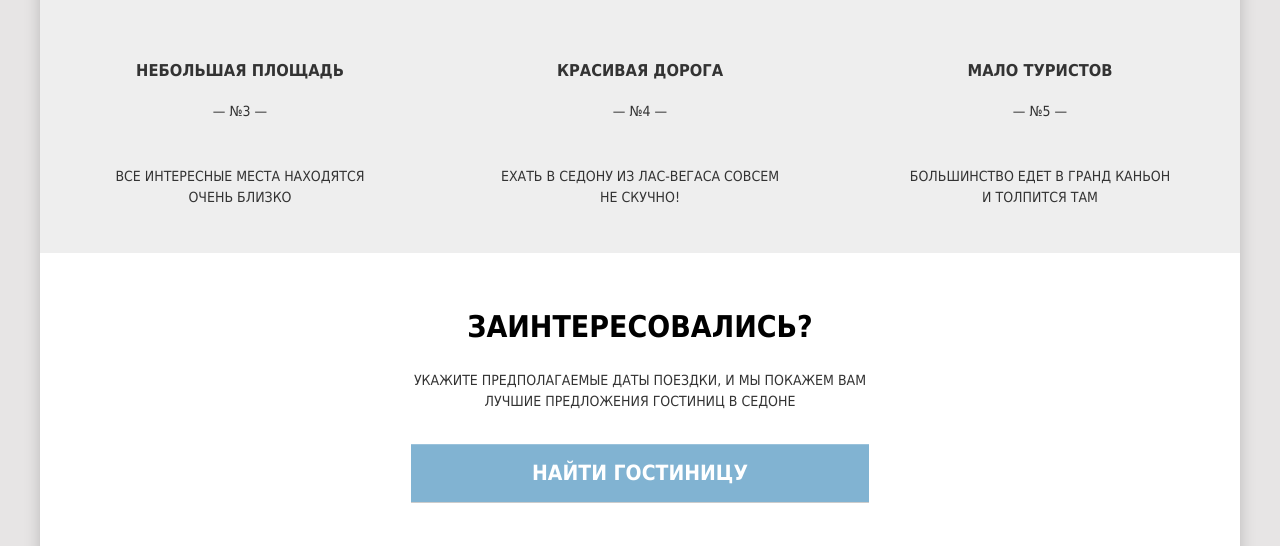
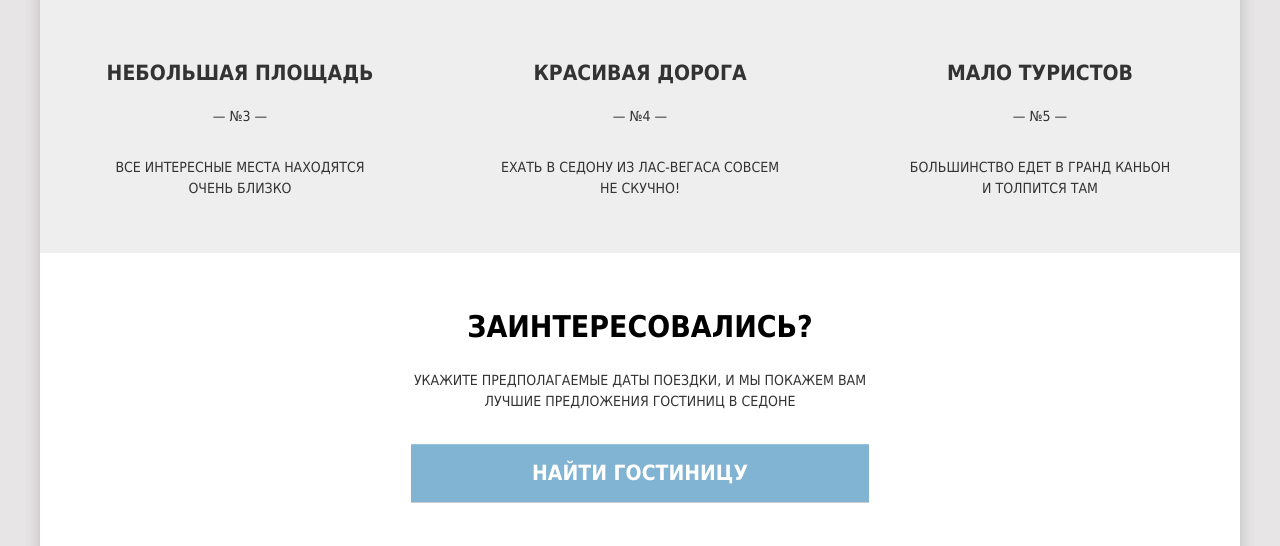
Before and after one commit to htmlacademy-adaptive/2050153-sedona-27, a plain HTML site: page 5/index.html in a window 1280 px wide. Shown: the part 1619-2165 px from the top of the page. Drawn offline with Linux system fonts and the light colour scheme.

Commit message:
:heavy_check_mark: Сборка #5

```diff
--- a/5/css/style.css
+++ b/5/css/style.css
@@ -654,23 +654,6 @@
   }
 }
 
-.advantages__title--with-number {
-  margin-top: 24px;
-  margin-bottom: 20px;
-}
-@media (min-width: 768px) {
-  .advantages__title--with-number {
-    margin-top: 52px;
-    width: 190px;
-  }
-}
-@media (min-width: 1200px) {
-  .advantages__title--with-number {
-    margin-top: 63px;
-    width: 300px;
-  }
-}
-
 .advantages__number {
   text-align: center;
   text-transform: uppercase;
@@ -735,20 +718,6 @@
 }
 @media (min-width: 1200px) {
   .advantages__description--reasons {
-    width: 300px;
-  }
-}
-
-.advantages__description--with-number {
-  margin-bottom: 24px;
-}
-@media (min-width: 768px) {
-  .advantages__description--with-number {
-    width: 190px;
-  }
-}
-@media (min-width: 1200px) {
-  .advantages__description--with-number {
     width: 300px;
   }
 }
@@ -1086,6 +1055,49 @@
 @media (min-width: 1200px) {
   .advantages-with-numbers__item:not(:last-child) {
     border: none;
+  }
+}
+
+.advantages-with-numbers__title {
+  margin: 0;
+  margin-top: 24px;
+  margin-bottom: 20px;
+  font-weight: 700;
+  font-size: 18px;
+  line-height: 26px;
+  text-align: center;
+  text-transform: uppercase;
+  width: 284px;
+}
+@media (min-width: 768px) {
+  .advantages-with-numbers__title {
+    margin-top: 52px;
+    width: 150px;
+    font-size: 21px;
+  }
+}
+@media (min-width: 1200px) {
+  .advantages-with-numbers__title {
+    margin-top: 63px;
+    width: 300px;
+  }
+}
+
+.advantages-with-numbers__description {
+  text-align: center;
+  text-transform: uppercase;
+  width: 284px;
+  margin: 0;
+  margin-bottom: 24px;
+}
+@media (min-width: 768px) {
+  .advantages-with-numbers__description {
+    width: 190px;
+  }
+}
+@media (min-width: 1200px) {
+  .advantages-with-numbers__description {
+    width: 300px;
   }
 }
 
@@ -1454,6 +1466,17 @@
   width: 280px;
   min-height: 58px;
   margin: 17px 20px 0;
+}
+@media (min-width: 768px) {
+  .feedback-form__button--sent-form {
+    width: 324px;
+  }
+}
+@media (min-width: 1200px) {
+  .feedback-form__button--sent-form {
+    width: 384px;
+    margin-left: 96px;
+  }
 }
 
 .feedback-form__information {
@@ -1747,18 +1770,6 @@
   cursor: pointer;
 }
 
-@media (min-width: 768px) {
-  .form-group__button--sent-form {
-    width: 324px;
-  }
-}
-@media (min-width: 1200px) {
-  .form-group__button--sent-form {
-    width: 384px;
-    margin-left: 96px;
-  }
-}
-
 .form-group__button--phone {
   background-image: url(../img/phone-icon.svg);
 }
@@ -2177,12 +2188,12 @@
   }
 }
 
-.photos-catalog__likes--icon {
+.photos-catalog__icon {
   margin-right: 9px;
   color: rgba(0, 0, 0, 0.3);
 }
 @media (min-width: 1200px) {
-  .photos-catalog__likes--icon {
+  .photos-catalog__icon {
     color: #FFFFFF;
   }
 }
--- a/5/index.html
+++ b/5/index.html
@@ -109,20 +109,20 @@
           <li class="advantages__item advantages-with-numbers">
             <ul class="advantages-with-numbers__list">
               <li class="advantages-with-numbers__item advantages-with-numbers__item--area">
-                <h3 class="advantages__title--with-number">Небольшая площадь</h3>
+                <h3 class="advantages-with-numbers__title">Небольшая площадь</h3>
                 <span class="advantages__number">&mdash; №3 &mdash;</span>
-                <p class="advantages__description--with-number">Все интересные места находятся очень&nbsp;близко</p>
+                <p class="advantages-with-numbers__description">Все интересные места находятся очень&nbsp;близко</p>
               </li>
               <li class="advantages-with-numbers__item advantages-with-numbers__item--road">
-                <h3 class="advantages__title--with-number">Красивая дорога</h3>
+                <h3 class="advantages-with-numbers__title">Красивая дорога</h3>
                 <span class="advantages__number">&mdash; №4 &mdash;</span>
-                <p class="advantages__description--with-number">Ехать в Седону из Лас-Вегаса совсем<br>не&nbsp;скучно!
+                <p class="advantages-with-numbers__description">Ехать в Седону из Лас-Вегаса совсем<br>не&nbsp;скучно!
                 </p>
               </li>
               <li class="advantages-with-numbers__item advantages-with-numbers__item--quite">
-                <h3 class="advantages__title--with-number">Мало туристов</h3>
+                <h3 class="advantages-with-numbers__title">Мало туристов</h3>
                 <span class="advantages__number">&mdash; №5 &mdash;</span>
-                <p class="advantages__description--with-number">Большинство едет в Гранд Каньон и&nbsp;толпится там</p>
+                <p class="advantages-with-numbers__description">Большинство едет в Гранд Каньон и&nbsp;толпится там</p>
               </li>
             </ul>
           </li>
```
Also changed, not shown: 5/catalog.html (+8 -8 lines), 5/form.html (+1 -1 lines), 1 other file.
